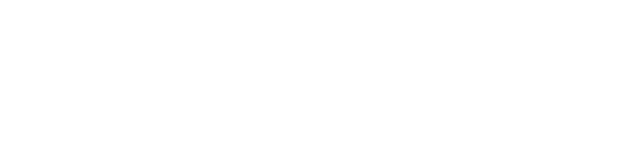
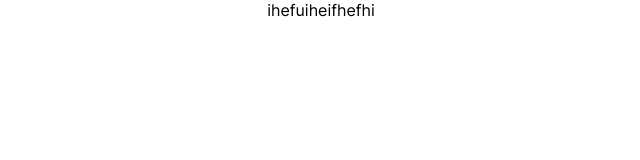
Before and after one commit to antoinehenrio/Party-and-food, a website: page client/detailsSoirée.html in a window 1280 px wide. Shown: the whole page, without its empty margins (319-959 px from the left). Drawn offline with Linux system fonts and the light colour scheme.

Commit message:
page vote2

```diff
--- a/client/detailsSoirée.html
+++ b/client/detailsSoirée.html
@@ -7,6 +7,6 @@
     <title>Details de la soirée</title>
 </head>
 <body>
-
+ihefuiheifhefhi
 </body>
 </html>
```
